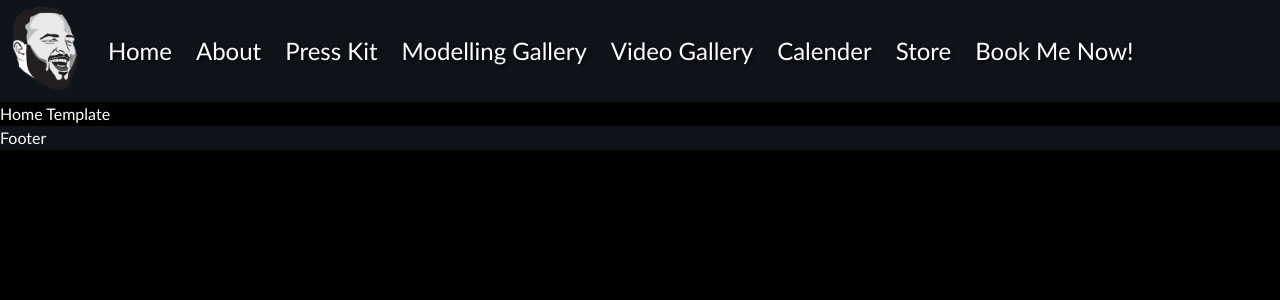
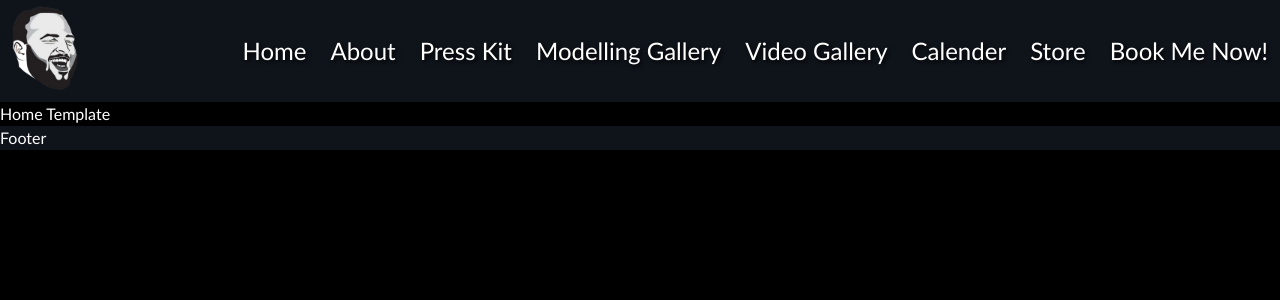
Before and after one commit to Earle-Poole/danFran, a Next.js app: page / in a window 1280 px wide. Shown: the top 300 px of the page. Built offline with nearby package versions, Linux system fonts and the light colour scheme.

Commit message:
Refactored the Next/Images into the NavItem component. Modified the design of the CommonLayout to set a max-width to the main content.

```diff
--- a/components/atoms/NavItem/NavItem.tsx
+++ b/components/atoms/NavItem/NavItem.tsx
@@ -1,11 +1,29 @@
-type NavItemProps = {name: string}
+import { SlugsValue, URLsValue } from 'lib/constants'
+import Link from 'next/link'
+import { FC } from 'react'
 
-const NavItem = (props: NavItemProps) => {
-return (
-    <div className="text-2xl font-light p-3 self-center hover:text-pink-700 transition duration-150 hover:underline">
-        {props.name}
-    </div>
-)
+type NavItemProps = {
+  name: string
+  isExternal?: boolean
+  href: SlugsValue | URLsValue
 }
 
-export default NavItem;
+const NavItem: FC<NavItemProps> = ({ isExternal, name, href }) => {
+  const optionalAnchorProps = isExternal
+    ? { target: '_blank', rel: 'noopener noreferrer' }
+    : {}
+
+  return (
+    <Link href={href} passHref>
+      <a
+        className='flex odd:hover:text-pink-500 even:hover:text-cyan-400'
+        {...optionalAnchorProps}>
+        <div className='text-2xl font-light p-3 self-center transition duration-150 hover:underline'>
+          {name}
+        </div>
+      </a>
+    </Link>
+  )
+}
+
+export default NavItem
--- a/components/layouts/CommonLayout.tsx
+++ b/components/layouts/CommonLayout.tsx
@@ -4,10 +4,12 @@ import Header from '@/components/organisms/Header'
 
 const CommonLayout: FC = ({ children }) => {
   return (
-    <div className='h-screen w-screen bg-black text-white'>
-      <Header />
-      {children}
-      <Footer />
+    <div className='flex h-screen w-screen bg-black text-white'>
+      <div className='mx-auto w-full max-w-7xl'>
+        <Header />
+        {children}
+        <Footer />
+      </div>
     </div>
   )
 }
--- a/components/molecule/Navigation/Navigation.tsx
+++ b/components/molecule/Navigation/Navigation.tsx
@@ -1,52 +1,26 @@
-import NavItem from "@/components/atoms/NavItem/NavItem";
-import { slugs, urls } from "lib/constants";
-import Link from "next/link";
+import NavItem from '@/components/atoms/NavItem/NavItem'
+import { slugs, slugToLabel, urls } from 'lib/constants'
+import Link from 'next/link'
 
 const Navigation = () => {
   return (
-    <nav className="flex flex-wrap justify-end items-stretch">
-      <Link href={slugs.HOME} passHref>
-        <a className="flex">
-          <NavItem name={slugs.toLabel(slugs.HOME)} />
-        </a>
-      </Link>
-      <Link href={"/#about"} passHref>
-        <a className="flex">
-          <NavItem name={"About"} />
-        </a>
-      </Link>
-      <Link href={slugs.PRESS_KIT} passHref>
-        <a className="flex">
-          <NavItem name={slugs.toLabel(slugs.PRESS_KIT)} />
-        </a>
-      </Link>
-      <Link href={slugs.MODELLING_GALLERY} passHref>
-        <a className="flex">
-          <NavItem name={slugs.toLabel(slugs.MODELLING_GALLERY)} />
-        </a>
-      </Link>
-      <Link href={slugs.VIDEO_GALLERY} passHref>
-        <a className="flex">
-          <NavItem name={slugs.toLabel(slugs.VIDEO_GALLERY)} />
-        </a>
-      </Link>
-      <Link href={urls.CALENDAR} passHref>
-        <a className="flex" target="_blank" rel="noopener noreferrer">
-          <NavItem name={"Calender"} />
-        </a>
-      </Link>
-      <Link href={urls.STORE} passHref>
-        <a className="flex" target="_blank" rel="noopener noreferrer">
-          <NavItem name={"Store"} />
-        </a>
-      </Link>
-      <Link href={"/#contact"} passHref>
-        <a className="flex">
-          <NavItem name={"Book Me Now!"} />
-        </a>
-      </Link>
+    <nav className='flex flex-wrap justify-end items-stretch'>
+      <NavItem href={slugs.HOME} name={slugToLabel(slugs.HOME)} />
+      <NavItem href={slugs.ABOUT} name={'About'} />
+      <NavItem href={slugs.PRESS_KIT} name={slugToLabel(slugs.PRESS_KIT)} />
+      <NavItem
+        href={slugs.MODELLING_GALLERY}
+        name={slugToLabel(slugs.MODELLING_GALLERY)}
+      />
+      <NavItem
+        href={slugs.VIDEO_GALLERY}
+        name={slugToLabel(slugs.VIDEO_GALLERY)}
+      />
+      <NavItem href={urls.CALENDAR} name={'Calender'} isExternal />
+      <NavItem href={urls.STORE} name={'Store'} isExternal />
+      <NavItem href={slugs.CONTACT} name={'Book Me Now!'} />
     </nav>
-  );
-};
+  )
+}
 
-export default Navigation;
+export default Navigation
--- a/components/organisms/Header/Header.tsx
+++ b/components/organisms/Header/Header.tsx
@@ -12,7 +12,7 @@ const Header = () => {
     console.log('isMobile: ', isMobile)
   }, [isMobile])
   return (
-    <div className='bg-opacity-50 bg-gray-800 flex text-shadow'>
+    <div className='bg-opacity-50 bg-gray-800 flex text-shadow justify-between'>
       <Logo />
       {isMobile ? <HamburgerNavigation /> : <Navigation />}
     </div>
--- a/lib/constants.ts
+++ b/lib/constants.ts
@@ -3,7 +3,8 @@ interface SlugsConst {
   PRESS_KIT: '/press-kit'
   MODELLING_GALLERY: '/modelling-gallery'
   HOME: '/home'
-  toLabel(slug: SlugsValue): string
+  ABOUT: '/#about'
+  CONTACT: '/#contact'
 }
 
 type SlugsValue = typeof slugs[keyof typeof slugs]
@@ -13,7 +14,11 @@ const slugs: SlugsConst = {
   PRESS_KIT: '/press-kit',
   MODELLING_GALLERY: '/modelling-gallery',
   HOME: '/home',
-  toLabel: (slug: SlugsValue) => {
+  ABOUT: '/#about',
+  CONTACT: '/#contact',
+} as const
+
+const slugToLabel = (slug: SlugsValue) => {
   switch (slug) {
     case slugs.VIDEO_GALLERY:
       return 'Video Gallery'
@@ -23,12 +28,16 @@ const slugs: SlugsConst = {
       return 'Modelling Gallery'
     case slugs.HOME:
       return 'Home'
+    case slugs.ABOUT:
+      return 'About'
+    case slugs.CONTACT:
+      return 'Contact'
     default:
       return ''
   }
-  },
-} as const
+}
 
+type URLsValue = typeof urls[keyof typeof urls]
 const urls = {
   STORE: 'https://whatsupdanny.creator-spring.com/',
   CALENDAR:
@@ -44,5 +53,5 @@ const breakpoints = {
 
 type BreakPointValues = typeof breakpoints[keyof typeof breakpoints]
 
-export type { BreakPointValues }
-export { slugs, urls, breakpoints }
+export type { SlugsValue, BreakPointValues, URLsValue }
+export { slugs, urls, breakpoints, slugToLabel }
```
Lines whose indentation alone changed are shown as unchanged.
